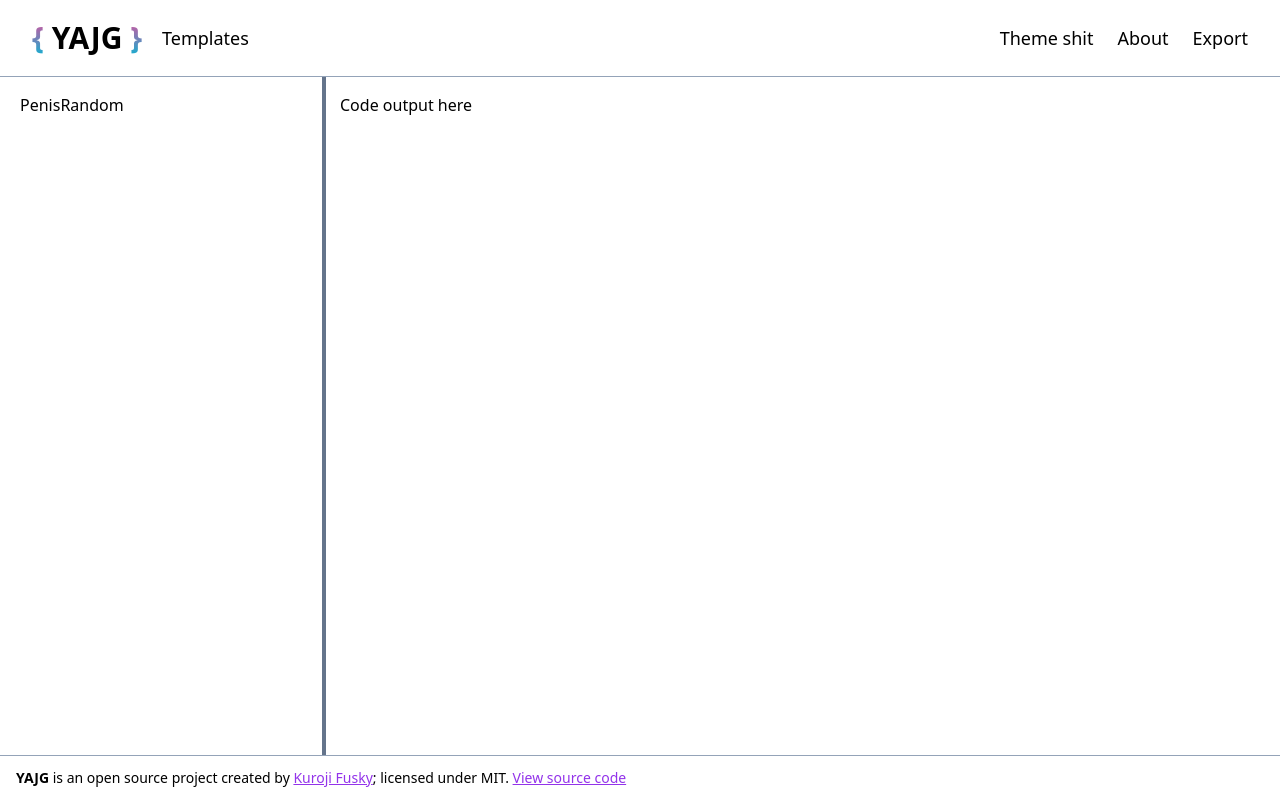
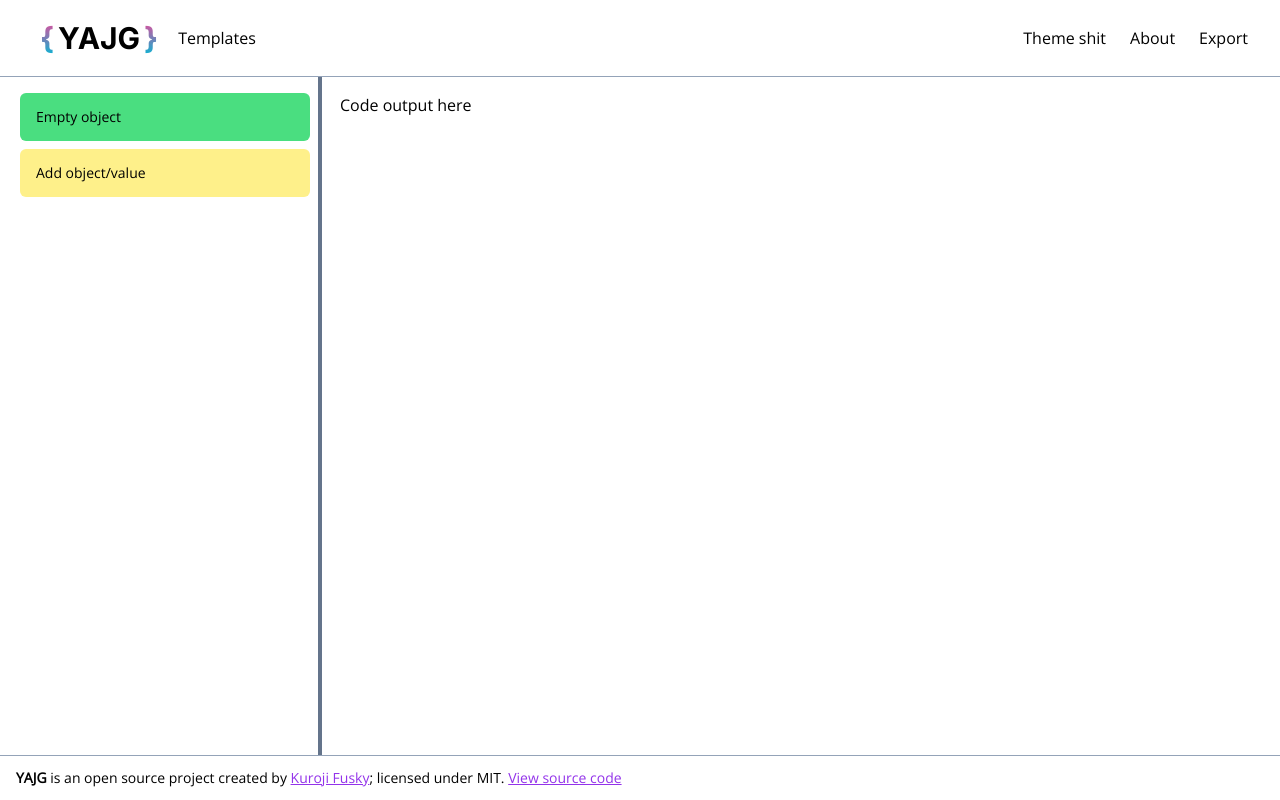
Before and after one commit to kuroji-fusky/yajg, a SvelteKit app: page / in a window 1280 px wide. Shown: the top 800 px of the page. Built offline with nearby package versions, Linux system fonts and the light colour scheme.

Commit message:
add fonts and field block styles

```diff
--- a/package.json
+++ b/package.json
@@ -32,5 +32,9 @@
 		"typescript": "^4.9.3",
 		"vite": "^4.0.0"
 	},
-	"type": "module"
+	"type": "module",
+	"dependencies": {
+		"@fontsource/inter": "^4.5.15",
+		"@fontsource/open-sans": "^4.5.14"
+	}
 }
--- a/src/components/BaseNavbar.svelte
+++ b/src/components/BaseNavbar.svelte
@@ -1,25 +1,29 @@
+<script lang="ts">
+	let projectName = 'Yet Another JSON Generator'
+</script>
+
 <header class="border-b border-0 border-slate-400">
 	<nav class="flex px-8 py-5 justify-between items-center select-none">
 		<div class="flex gap-5 items-center">
-			<a href="/" class="text-3xl flex items-center gap-x-2  font-semibold" aria-label="YAJG">
-				<div role="img">
+			<a href="/" aria-label={projectName} title={projectName}>
+				<div class="text-3xl flex items-center gap-x-1 hover:gap-x-2 ml-2 hover:ml-1 transition-all font-inter font-extrabold" role="img">
 					<span class="gradient-braces">&lbrace;</span>
 					<span>YAJG</span>
 					<span class="gradient-braces">&rbrace;</span>
 				</div>
 			</a>
-			<button class="text-lg"> Templates </button>
+			<button> Templates </button>
 		</div>
-		<ul class="flex gap-x-6 text-lg">
+		<ul class="flex gap-x-6">
 			<li><button>Theme shit</button></li>
-      <li><a href="/about">About</a></li>
+			<li><a href="/about">About</a></li>
 			<li><button>Export</button></li>
 		</ul>
 	</nav>
 </header>
 
 <style>
-  .gradient-braces {
-    @apply bg-gradient-to-t bg-clip-text text-transparent  from-cyan-500 to-pink-500;
-  }
+	.gradient-braces {
+		@apply bg-gradient-to-t bg-clip-text text-transparent  from-cyan-500 to-pink-500;
+	}
 </style>
--- a/src/components/FieldBlock.svelte
+++ b/src/components/FieldBlock.svelte
@@ -1,9 +1,25 @@
-<div id="field-block">
+<script lang="ts">
+	export let add: boolean = false
+	export const editMode: boolean = false
+	export const objType: string = ''
+	export const objName: string = ''
+	export const objVal: string = ''
+</script>
 
+<div class="field-block" class:add>
+	{#if add}
+		Add object/value
+	{:else}
+		Empty object
+	{/if}
 </div>
 
 <style lang="scss">
-  #field-block {
+	.field-block {
+		@apply px-4 py-3.5 rounded-md whitespace-nowrap bg-green-400 text-sm;
 
-  }
+		&.add {
+			@apply bg-yellow-200;
+		}
+	}
 </style>
--- a/src/routes/+layout.svelte
+++ b/src/routes/+layout.svelte
@@ -1,5 +1,9 @@
 <script lang="ts">
 	import '../app.scss'
+	import '@fontsource/open-sans'
+	import '@fontsource/inter'
+	import '@fontsource/inter/700.css'
+
 	import { page } from '$app/stores'
 	import BaseNavbar from '../components/BaseNavbar.svelte'
 	import BaseFooter from '../components/BaseFooter.svelte'
@@ -23,3 +27,13 @@
 <BaseNavbar />
 <slot />
 <BaseFooter />
+
+<style lang="scss">
+	:global(body) {
+		@apply font-open-sans;
+	}
+
+	:global(h1, h2, h3, h4) {
+    @apply font-inter;
+	}
+</style>
--- a/src/routes/+page.svelte
+++ b/src/routes/+page.svelte
@@ -1,5 +1,6 @@
 <script lang="ts">
 	import { onMount } from 'svelte'
+	import FieldBlock from '../components/FieldBlock.svelte'
 
 	let output = []
 
@@ -27,13 +28,16 @@
 	})
 </script>
 
-<div class="w-screen flex h-fit">
+<main class="w-screen flex h-fit">
 	<div class="block-sidebar-container" bind:this={appContainer}>
-		<div class="overflow-hidden">PenisRandom</div>
+		<div class="overflow-hidden grid gap-2">
+      <FieldBlock />
+      <FieldBlock add />
+    </div>
 		<div id="grip" bind:this={grippy} />
 	</div>
 	<div class="code-output-wrapper w-full">Code output here</div>
-</div>
+</main>
 
 <style lang="scss">
 	.h-fit {
@@ -51,12 +55,12 @@
 		width: var(--editor-sidebar-width, 320px);
 
 		#grip {
-			@apply w-1 bg-slate-500 absolute top-0 -right-1.5 bottom-0 cursor-ew-resize;
+			@apply -translate-x-1 w-1 bg-slate-500 absolute top-0 -right-1.5 bottom-0 cursor-ew-resize;
 			transition: color 200ms ease;
 
 			&:hover,
 			&:active {
-				@apply w-1.5 -right-2 bg-sky-400 #{!important};
+				@apply bg-sky-400 #{!important};
 			}
 		}
 	}
--- a/tailwind.config.cjs
+++ b/tailwind.config.cjs
@@ -1,7 +1,13 @@
 /** @type {import('tailwindcss').Config} */
+const defaultTheme = require('tailwindcss/defaultTheme')
+
 module.exports = {
 	content: ['./src/**/*.{html,js,svelte,ts}'],
 	theme: {
+		fontFamily: {
+			inter: ['Inter', ...defaultTheme.fontFamily.sans],
+			'open-sans': ['Open Sans', ...defaultTheme.fontFamily.sans]
+		},
 		extend: {}
 	},
 	plugins: []
```
Also changed, not shown: 1 other file (tests, documents, lock files or other folders).
